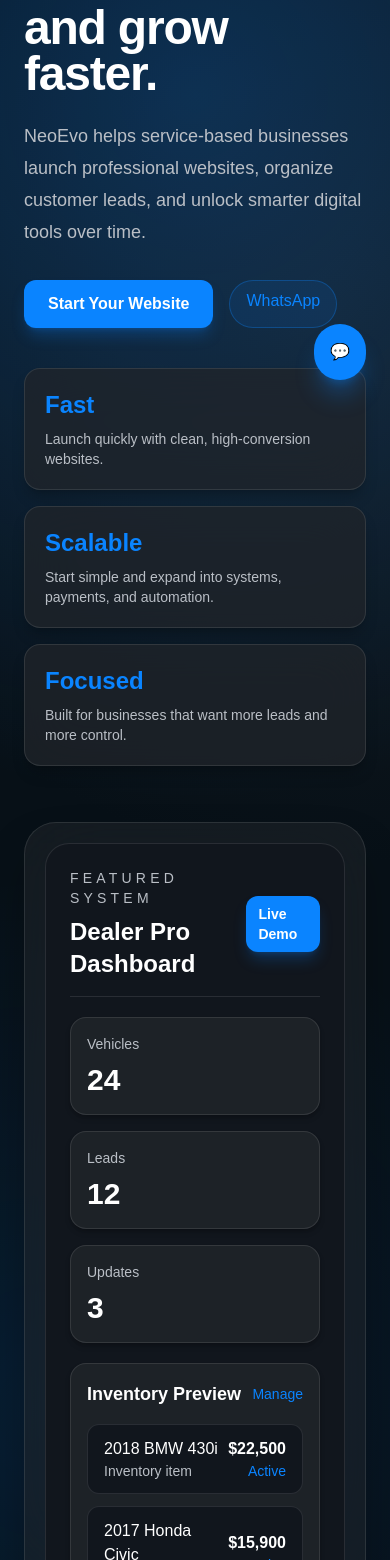
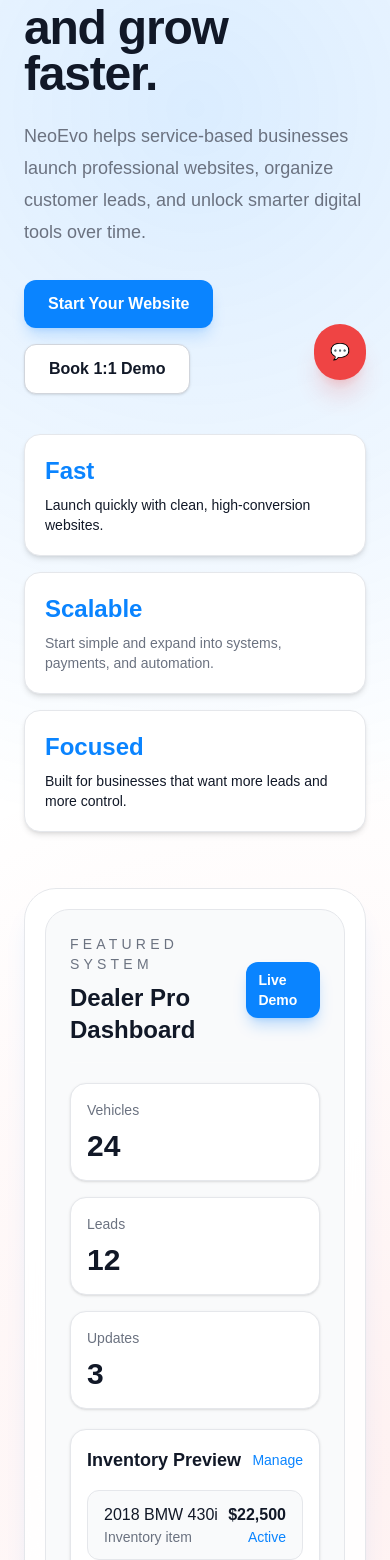
Before and after one commit to Juan-Chica/neoevo.io-app, a React (Vite) app: page / in a window 390 px wide. Shown: the part 440-2000 px from the top of the page. Built offline with nearby package versions, Linux system fonts and the light colour scheme; the HTML template or start-up script is replaced by a standard one.

Commit message:
complete new palette

```diff
--- a/src/App.jsx
+++ b/src/App.jsx
@@ -109,8 +109,8 @@ export default function NeoEvoWebsite() {
   };
 
   return (
-    <div className="min-h-screen bg-[#071017] text-[#DCE1E8]">
-      <header className="sticky top-0 z-50 border-b border-white/10 bg-[#071017]/70 backdrop-blur-xl">
+    <div className="min-h-screen bg-[#FFFFFF] text-[#111827]">
+      <header className="sticky top-0 z-50 border-b border-gray-200 bg-white/80 backdrop-blur-xl">
         <div className="mx-auto flex max-w-7xl items-center justify-between px-6 py-4">
           <div className="flex items-center gap-4">
             <img
@@ -120,33 +120,33 @@ export default function NeoEvoWebsite() {
             />
 
             <div>
-              <p className="text-xl font-semibold tracking-wide text-[#DCE1E8] md:text-2xl">
+              <p className="text-xl font-semibold tracking-wide text-[#111827] md:text-2xl">
                 NeoEvo
               </p>
-              <p className="text-xs text-[#BABFC6] md:text-sm">
+              <p className="text-xs text-[#6B7280] md:text-sm">
                 Digital Systems for Growing Businesses
               </p>
             </div>
           </div>
 
-          <nav className="hidden items-center gap-8 text-sm text-[#BABFC6] md:flex">
-            <a href="#services" className="transition hover:text-white">
+          <nav className="hidden items-center gap-8 text-sm text-[#6B7280] md:flex">
+            <a href="#services" className="transition hover:text-[#111827]">
               Services
             </a>
-            <a href="#offers" className="transition hover:text-white">
+            <a href="#offers" className="transition hover:text-[#111827]">
               Offers
             </a>
-            <a href="#work" className="transition hover:text-white">
+            <a href="#work" className="transition hover:text-[#111827]">
               Work
             </a>
-            <a href="#contact" className="transition hover:text-white">
+            <a href="#contact" className="transition hover:text-[#111827]">
               Contact
             </a>
             <a
               href={contactLinks.whatsapp}
               target="_blank"
               rel="noreferrer"
-              className="rounded-full border border-[#0A84FF]/30 bg-[#0A84FF]/10 px-4 py-2 font-medium text-[#0A84FF] transition hover:bg-[#0A84FF] hover:text-white"
+              className="rounded-full border border-[#0A84FF]/20 bg-[#0A84FF] px-4 py-2 font-medium text-white shadow-md shadow-[#0A84FF]/20 transition hover:opacity-90"
             >
               WhatsApp
             </a>
@@ -155,8 +155,8 @@ export default function NeoEvoWebsite() {
       </header>
 
       <main>
-        <section className="relative overflow-hidden border-b border-white/10">
-          <div className="absolute inset-0 bg-[radial-gradient(circle_at_50%_20%,rgba(10,132,255,0.24),transparent_40%),radial-gradient(circle_at_15%_80%,rgba(10,132,255,0.12),transparent_30%),radial-gradient(circle_at_85%_30%,rgba(32,37,42,0.55),transparent_35%)]" />
+        <section className="relative overflow-hidden border-b border-gray-200 bg-[#FFFFFF]">
+          <div className="absolute inset-0 bg-[radial-gradient(circle_at_50%_20%,rgba(10,132,255,0.15),transparent_40%),radial-gradient(circle_at_80%_80%,rgba(239,68,68,0.08),transparent_40%)]" />
 
           <div className="relative mx-auto max-w-7xl px-6 py-20 md:py-28">
             <div className="grid items-center gap-14 lg:grid-cols-2">
@@ -165,12 +165,12 @@ export default function NeoEvoWebsite() {
                   NEOEVO.IO
                 </p>
 
-                <h1 className="mt-5 max-w-3xl text-5xl font-bold leading-[0.95] tracking-tight text-white md:text-7xl">
+                <h1 className="mt-5 max-w-3xl text-5xl font-bold leading-[0.95] tracking-tight text-[#111827] md:text-7xl">
                   Websites and systems built to make businesses look modern and
                   grow faster.
                 </h1>
 
-                <p className="mt-6 max-w-2xl text-lg leading-8 text-[#BABFC6] md:text-xl">
+                <p className="mt-6 max-w-2xl text-lg leading-8 text-[#6B7280] md:text-xl">
                   NeoEvo helps service-based businesses launch professional
                   websites, organize customer leads, and unlock smarter digital
                   tools over time.
@@ -179,42 +179,42 @@ export default function NeoEvoWebsite() {
                 <div className="mt-8 flex flex-wrap gap-4">
                   <a
                     href="#offers"
-                    className="rounded-xl bg-[#0A84FF] px-6 py-3 font-semibold text-white shadow-lg shadow-[#0A84FF]/25 transition hover:opacity-90"
+                    className="rounded-xl bg-[#0A84FF] px-6 py-3 font-semibold text-white shadow-lg shadow-[#0A84FF]/20 transition hover:-translate-y-0.5 hover:opacity-90"
                   >
                     Start Your Website
                   </a>
 
                   <a
-                    href={contactLinks.whatsapp}
+                    href={contactLinks.calendly}
                     target="_blank"
                     rel="noreferrer"
-                    className="rounded-full border border-[#0A84FF]/30 bg-[#0A84FF]/10 px-4 py-2 font-medium text-[#0A84FF] transition hover:bg-[#0A84FF] hover:text-white"
+                    className="rounded-xl border border-gray-300 bg-white px-6 py-3 font-semibold text-[#111827] shadow-sm transition hover:bg-gray-50"
                   >
-                    WhatsApp
+                    Book 1:1 Demo
                   </a>
                 </div>
 
                 <div className="mt-10 grid gap-4 sm:grid-cols-3">
-                  <div className="rounded-2xl border border-white/10 bg-[#20252A]/75 p-5 backdrop-blur-xl shadow-lg shadow-black/20">
+                  <div className="rounded-2xl border border-gray-200 bg-white p-5 shadow-md">
                     <p className="text-2xl font-bold text-[#0A84FF]">Fast</p>
-                    <p className="mt-2 text-sm text-[#BABFC6]">
+                    <p className="mt-2 text-sm text-[#6B7280]]">
                       Launch quickly with clean, high-conversion websites.
                     </p>
                   </div>
 
-                  <div className="rounded-2xl border border-white/10 bg-[#20252A]/75 p-5 backdrop-blur-xl shadow-lg shadow-black/20">
+                  <div className="rounded-2xl border border-gray-200 bg-white p-5 shadow-md">
                     <p className="text-2xl font-bold text-[#0A84FF]">
                       Scalable
                     </p>
-                    <p className="mt-2 text-sm text-[#BABFC6]">
+                    <p className="mt-2 text-sm text-[#6B7280]">
                       Start simple and expand into systems, payments, and
                       automation.
                     </p>
                   </div>
 
-                  <div className="rounded-2xl border border-white/10 bg-[#20252A]/75 p-5 backdrop-blur-xl shadow-lg shadow-black/20">
+                  <div className="rounded-2xl border border-gray-200 bg-white p-5 shadow-md">
                     <p className="text-2xl font-bold text-[#0A84FF]">Focused</p>
-                    <p className="mt-2 text-sm text-[#BABFC6]">
+                    <p className="mt-2 text-sm text-[#6B7280]]">
                       Built for businesses that want more leads and more
                       control.
                     </p>
@@ -222,14 +222,14 @@ export default function NeoEvoWebsite() {
                 </div>
               </div>
 
-              <div className="rounded-[2rem] border border-white/10 bg-[#20252A]/55 p-5 shadow-2xl shadow-black/40 backdrop-blur-2xl">
-                <div className="rounded-[1.5rem] border border-white/10 bg-[#11161D] p-6">
+              <div className="rounded-[2rem] border border-gray-200 bg-white/90 p-5 shadow-xl shadow-[#0A84FF]/10 backdrop-blur-2xl">
+                <div className="rounded-[1.5rem] border border-gray-200 bg-[#F9FAFB] p-6">
                   <div className="flex items-center justify-between border-b border-white/10 pb-4">
                     <div>
-                      <p className="text-sm uppercase tracking-[0.3em] text-[#BABFC6]">
+                      <p className="text-sm uppercase tracking-[0.3em] text-[#6B7280]">
                         Featured System
                       </p>
-                      <h2 className="mt-2 text-2xl font-bold text-white">
+                      <h2 className="mt-2 text-2xl font-bold text-[#111827]">
                         Dealer Pro Dashboard
                       </h2>
                     </div>
@@ -240,23 +240,29 @@ export default function NeoEvoWebsite() {
                   </div>
 
                   <div className="mt-5 grid gap-4 sm:grid-cols-3">
-                    <div className="rounded-2xl border border-white/10 bg-[#20252A]/85 p-4 shadow-md shadow-black/20">
-                      <p className="text-sm text-[#BABFC6]">Vehicles</p>
-                      <p className="mt-2 text-3xl font-bold text-white">24</p>
+                    <div className="rounded-2xl border border-gray-200 bg-white p-4 shadow-sm">
+                      <p className="text-sm text-[#6B7280]">Vehicles</p>
+                      <p className="mt-2 text-3xl font-bold text-[#111827]">
+                        24
+                      </p>
                     </div>
-                    <div className="rounded-2xl border border-white/10 bg-[#20252A]/85 p-4 shadow-md shadow-black/20">
-                      <p className="text-sm text-[#BABFC6]">Leads</p>
-                      <p className="mt-2 text-3xl font-bold text-white">12</p>
+                    <div className="rounded-2xl border border-gray-200 bg-white p-4 shadow-sm">
+                      <p className="text-sm text-[#6B7280]">Leads</p>
+                      <p className="mt-2 text-3xl font-bold text-[#111827]">
+                        12
+                      </p>
                     </div>
-                    <div className="rounded-2xl border border-white/10 bg-[#20252A]/85 p-4 shadow-md shadow-black/20">
-                      <p className="text-sm text-[#BABFC6]">Updates</p>
-                      <p className="mt-2 text-3xl font-bold text-white">3</p>
+                    <div className="rounded-2xl border border-gray-200 bg-white p-4 shadow-sm">
+                      <p className="text-sm text-[#6B7280]">Updates</p>
+                      <p className="mt-2 text-3xl font-bold text-[#111827]">
+                        3
+                      </p>
                     </div>
                   </div>
 
-                  <div className="mt-5 rounded-2xl border border-white/10 bg-[#20252A]/85 p-4 shadow-md shadow-black/20">
+                  <div className="mt-5 rounded-2xl border border-gray-200 bg-white p-4 shadow-sm">
                     <div className="mb-4 flex items-center justify-between">
-                      <p className="text-lg font-semibold text-white">
+                      <p className="text-lg font-semibold text-[#111827]">
                         Inventory Preview
                       </p>
                       <span className="text-sm text-[#0A84FF]">Manage</span>
@@ -270,17 +276,21 @@ export default function NeoEvoWebsite() {
                       ].map(([vehicle, price, status]) => (
                         <div
                           key={vehicle}
-                          className="flex items-center justify-between rounded-xl border border-white/10 bg-[#11161D] px-4 py-3"
+                          className="flex items-center justify-between rounded-xl border border-gray-200 bg-[#F9FAFB] px-4 py-3"
                         >
                           <div>
-                            <p className="font-medium text-white">{vehicle}</p>
-                            <p className="text-sm text-[#BABFC6]">
+                            <p className="font-medium text-[#111827]">
+                              {vehicle}
+                            </p>
+                            <p className="text-sm text-[#6B7280]">
                               Inventory item
                             </p>
                           </div>
 
                           <div className="text-right">
-                            <p className="font-semibold text-white">{price}</p>
+                            <p className="font-semibold text-[#111827]">
+                              {price}
+                            </p>
                             <p className="text-sm text-[#0A84FF]">{status}</p>
                           </div>
                         </div>
@@ -298,10 +308,10 @@ export default function NeoEvoWebsite() {
             <p className="text-sm uppercase tracking-[0.35em] text-[#0A84FF]">
               Services
             </p>
-            <h2 className="mt-4 text-4xl font-bold tracking-tight text-white md:text-5xl">
+            <h2 className="mt-4 text-4xl font-bold tracking-tight text-[#111827] md:text-5xl">
               Built for businesses that want more than just a basic site.
             </h2>
-            <p className="mt-5 text-lg text-[#BABFC6]">
+            <p className="mt-5 text-lg text-[#6B7280]">
               Start with a clean online presence, then grow into systems that
               help you manage leads, inventory, payments, and customer
               communication.
@@ -312,30 +322,30 @@ export default function NeoEvoWebsite() {
             {services.map((service) => (
               <div
                 key={service.title}
-                className="rounded-3xl border border-white/10 bg-[#20252A]/70 p-8 backdrop-blur-sm"
+                className="rounded-3xl border border-gray-200 bg-white p-8 shadow-md"
               >
                 <div className="mb-5 flex h-12 w-12 items-center justify-center rounded-2xl bg-[#0A84FF]/15 text-xl font-bold text-[#0A84FF]">
                   +
                 </div>
-                <h3 className="text-2xl font-bold text-white">
+                <h3 className="text-2xl font-bold text-[#111827]">
                   {service.title}
                 </h3>
-                <p className="mt-4 text-[#BABFC6]">{service.description}</p>
+                <p className="mt-4 text-[#6B7280]">{service.description}</p>
               </div>
             ))}
           </div>
         </section>
 
-        <section id="offers" className="border-y border-white/10 bg-white/5">
+        <section id="offers" className="border-y border-gray-200 bg-[#F8FAFC]">
           <div className="mx-auto max-w-7xl px-6 py-20">
             <div className="max-w-2xl">
               <p className="text-sm uppercase tracking-[0.35em] text-[#0A84FF]">
                 Offers
               </p>
-              <h2 className="mt-4 text-4xl font-bold tracking-tight text-white md:text-5xl">
+              <h2 className="mt-4 text-4xl font-bold tracking-tight text-[#111827] md:text-5xl">
                 Choose the level of control you want.
               </h2>
-              <p className="mt-5 text-lg text-[#BABFC6]">
+              <p className="mt-5 text-lg text-[#6B7280]">
                 NeoEvo is structured so businesses can start simple, then
                 upgrade into more advanced systems when needed.
               </p>
@@ -347,12 +357,12 @@ export default function NeoEvoWebsite() {
                   key={offer.name}
                   className={`rounded-3xl border p-8 ${
                     offer.featured
-                      ? "border-[#0A84FF] bg-[#0A84FF]/8 shadow-xl shadow-[#0A84FF]/10"
-                      : "border-white/10 bg-[#11161D]"
+                      ? "border-[#0A84FF] bg-white shadow-xl shadow-[#0A84FF]/10"
+                      : "border-gray-200 bg-white shadow-sm"
                   }`}
                 >
                   <div className="flex items-center justify-between">
-                    <h3 className="text-2xl font-bold text-white">
+                    <h3 className="text-2xl font-bold text-[#111827]">
                       {offer.name}
                     </h3>
 
@@ -363,11 +373,11 @@ export default function NeoEvoWebsite() {
                     )}
                   </div>
 
-                  <p className="mt-5 text-4xl font-bold text-white">
+                  <p className="mt-5 text-4xl font-bold text-[#111827]">
                     {offer.price}
                   </p>
 
-                  <ul className="mt-6 space-y-3 text-[#BABFC6]">
+                  <ul className="mt-6 space-y-3 text-[#6B7280]">
                     {offer.features.map((feature) => (
                       <li key={feature} className="flex items-start gap-3">
                         <span className="mt-1 text-[#0A84FF]">●</span>
@@ -381,7 +391,7 @@ export default function NeoEvoWebsite() {
                     className={`mt-8 inline-flex rounded-xl px-5 py-3 font-semibold transition ${
                       offer.featured
                         ? "bg-[#0A84FF] text-white hover:opacity-90"
-                        : "border border-white/15 text-white hover:bg-white hover:text-black"
+                        : "border border-gray-300 text-[#111827] hover:bg-gray-50"
                     }`}
                   >
                     Start Here
@@ -398,12 +408,12 @@ export default function NeoEvoWebsite() {
               <p className="text-sm uppercase tracking-[0.35em] text-[#0A84FF]">
                 Work
               </p>
-              <h2 className="mt-4 text-4xl font-bold tracking-tight text-white md:text-5xl">
+              <h2 className="mt-4 text-4xl font-bold tracking-tight text-[#111827] md:text-5xl">
                 Demo systems built to open doors and close deals.
               </h2>
             </div>
 
-            <p className="max-w-xl text-[#BABFC6]">
+            <p className="max-w-xl text-[#6B7280]">
               NeoEvo presents polished demos that help business owners quickly
               understand what’s possible before moving into custom setup.
             </p>
@@ -413,9 +423,9 @@ export default function NeoEvoWebsite() {
             {projects.map((project) => (
               <div
                 key={project.title}
-                className="rounded-3xl border border-white/10 bg-[#20252A]/70 p-6 backdrop-blur-sm"
+                className="rounded-3xl border border-gray-200 bg-white p-6 shadow-md"
               >
-                <div className="mb-5 aspect-[16/10] rounded-2xl border border-white/10 bg-gradient-to-br from-[#11161D] via-[#20252A] to-[#071017] p-5">
+                <div className="mb-5 aspect-[16/10] rounded-2xl border border-gray-200 bg-gradient-to-br from-[#F8FAFC] via-[#EEF4FF] to-[#FFF5F5] p-5">
                   <div className="grid grid-cols-3 gap-3">
                     <div className="rounded-xl bg-white/10 p-3" />
                     <div className="rounded-xl bg-white/10 p-3" />
@@ -428,32 +438,32 @@ export default function NeoEvoWebsite() {
                   </div>
                 </div>
 
-                <h3 className="text-2xl font-bold text-white">
+                <h3 className="text-2xl font-bold text-[#111827]">
                   {project.title}
                 </h3>
-                <p className="mt-3 text-[#BABFC6]">{project.subtitle}</p>
+                <p className="mt-3 text-[#6B7280]">{project.subtitle}</p>
               </div>
             ))}
           </div>
         </section>
 
-        <section id="contact" className="border-t border-white/10 bg-[#050b10]">
+        <section id="contact" className="border-t border-gray-200 bg-[#FFFFFF]">
           <div className="mx-auto grid max-w-7xl gap-10 px-6 py-20 lg:grid-cols-2">
             <div>
               <p className="text-sm uppercase tracking-[0.35em] text-[#0A84FF]">
                 Contact
               </p>
-              <h2 className="mt-4 text-4xl font-bold tracking-tight text-white md:text-5xl">
+              <h2 className="mt-4 text-4xl font-bold tracking-tight text-[#111827] md:text-5xl">
                 Let’s build something clean, modern, and profitable.
               </h2>
-              <p className="mt-5 max-w-2xl text-lg text-[#BABFC6]">
+              <p className="mt-5 max-w-2xl text-lg text-[#6B7280]">
                 Whether you need a simple website or a more advanced business
                 system, NeoEvo is built to help you start strong and scale
                 later.
               </p>
             </div>
 
-            <div className="rounded-3xl border border-white/10 bg-[#20252A]/70 p-8 backdrop-blur-sm">
+            <div className="rounded-3xl border border-gray-200 bg-white p-8 shadow-md">
               <form
                 ref={formRef}
                 className="grid gap-5"
@@ -463,14 +473,14 @@ export default function NeoEvoWebsite() {
                   name="name"
                   required
                   placeholder="Your name"
-                  className="rounded-xl border border-white/10 bg-[#11161D] px-4 py-3 text-white placeholder:text-[#BABFC6] outline-none"
+                  className="rounded-xl border border-gray-300 bg-[#F9FAFB] px-4 py-3 text-[#111827] placeholder:text-[#9CA3AF] outline-none"
                 />
 
                 <input
                   name="email"
                   required
                   placeholder="Business email"
-                  className="rounded-xl border border-white/10 bg-[#11161D] px-4 py-3 text-white placeholder:text-[#BABFC6] outline-none"
+                  className="rounded-xl border border-gray-300 bg-[#F9FAFB] px-4 py-3 text-[#111827] placeholder:text-[#9CA3AF] outline-none"
                 />
 
                 <textarea
@@ -478,7 +488,7 @@ export default function NeoEvoWebsite() {
                   required
                   rows={5}
                   placeholder="Tell me about your business and what you want to build"
-                  className="rounded-xl border border-white/10 bg-[#11161D] px-4 py-3 text-white placeholder:text-[#BABFC6] outline-none"
+                  className="rounded-xl border border-gray-300 bg-[#F9FAFB] px-4 py-3 text-[#111827] placeholder:text-[#9CA3AF] outline-none"
                 />
 
                 <button
@@ -500,7 +510,7 @@ export default function NeoEvoWebsite() {
 
                   <a
                     href={contactLinks.sms}
-                    className="rounded-2xl border border-white/15 bg-white/5 px-6 py-3 text-center font-semibold text-white transition hover:bg-white hover:text-black"
+                    className="rounded-2xl border border-gray-300 bg-white px-6 py-3 text-center font-semibold text-[#111827] transition hover:bg-gray-50"
                   >
                     Text Us
                   </a>
@@ -515,19 +525,19 @@ export default function NeoEvoWebsite() {
                   </a>
                 </div>
 
-                <div className="flex flex-wrap items-center justify-center gap-4 text-sm text-[#BABFC6]">
+                <div className="flex flex-wrap items-center justify-center gap-4 text-sm text-[#6B7280]">
                   <a
                     href={contactLinks.messenger}
                     target="_blank"
                     rel="noreferrer"
-                    className="transition hover:text-white"
+                    className="transition hover:text-[#111827]"
                   >
                     Messenger
                   </a>
 
                   <a
                     href={contactLinks.email}
-                    className="transition hover:text-white"
+                    className="transition hover:text-[#111827]"
                   >
                     Email
                   </a>
@@ -536,14 +546,14 @@ export default function NeoEvoWebsite() {
                     href={contactLinks.instagram}
                     target="_blank"
                     rel="noreferrer"
-                    className="transition hover:text-white"
+                    className="transition hover:text-[#111827]"
                   >
                     Instagram
                   </a>
 
                   <a
                     href={contactLinks.call}
-                    className="transition hover:text-white"
+                    className="transition hover:text-[#111827]"
                   >
                     Call
                   </a>
@@ -555,7 +565,7 @@ export default function NeoEvoWebsite() {
                   </p>
                 )}
 
-                <p className="text-center text-xs text-[#BABFC6]">
+                <p className="text-center text-xs text-[#EF4444]">
                   Takes 15 minutes • No commitment • Limited build spots this
                   month
                 </p>
@@ -565,16 +575,16 @@ export default function NeoEvoWebsite() {
         </section>
       </main>
 
-      <footer className="border-t border-white/10 bg-[#050b10]">
+      <footer className="border-t border-gray-200 bg-[#FFFFFF]">
         <div className="mx-auto flex max-w-7xl flex-col gap-6 px-6 py-8 md:flex-row md:items-center md:justify-between">
           <div>
-            <p className="font-semibold text-[#DCE1E8]">NeoEvo</p>
-            <p className="mt-1 text-sm text-[#BABFC6]">
+            <p className="font-semibold text-[#111827]">NeoEvo</p>
+            <p className="mt-1 text-sm text-[#6B7280]">
               Modern websites and business systems for growing companies.
             </p>
           </div>
 
-          <div className="text-sm text-[#BABFC6]">neoevo.io</div>
+          <div className="text-sm text-[#6B7280]">neoevo.io</div>
         </div>
       </footer>
 
@@ -582,7 +592,7 @@ export default function NeoEvoWebsite() {
         href={contactLinks.whatsapp}
         target="_blank"
         rel="noreferrer"
-        className="fixed bottom-6 right-6 z-50 rounded-full bg-[#0A84FF] p-4 text-white shadow-xl shadow-[#0A84FF]/30 transition hover:scale-110"
+        className="fixed bottom-6 right-6 z-50 rounded-full bg-[#EF4444] p-4 text-white shadow-xl shadow-[#EF4444]/20 transition hover:scale-110"
       >
         💬
       </a>
```
